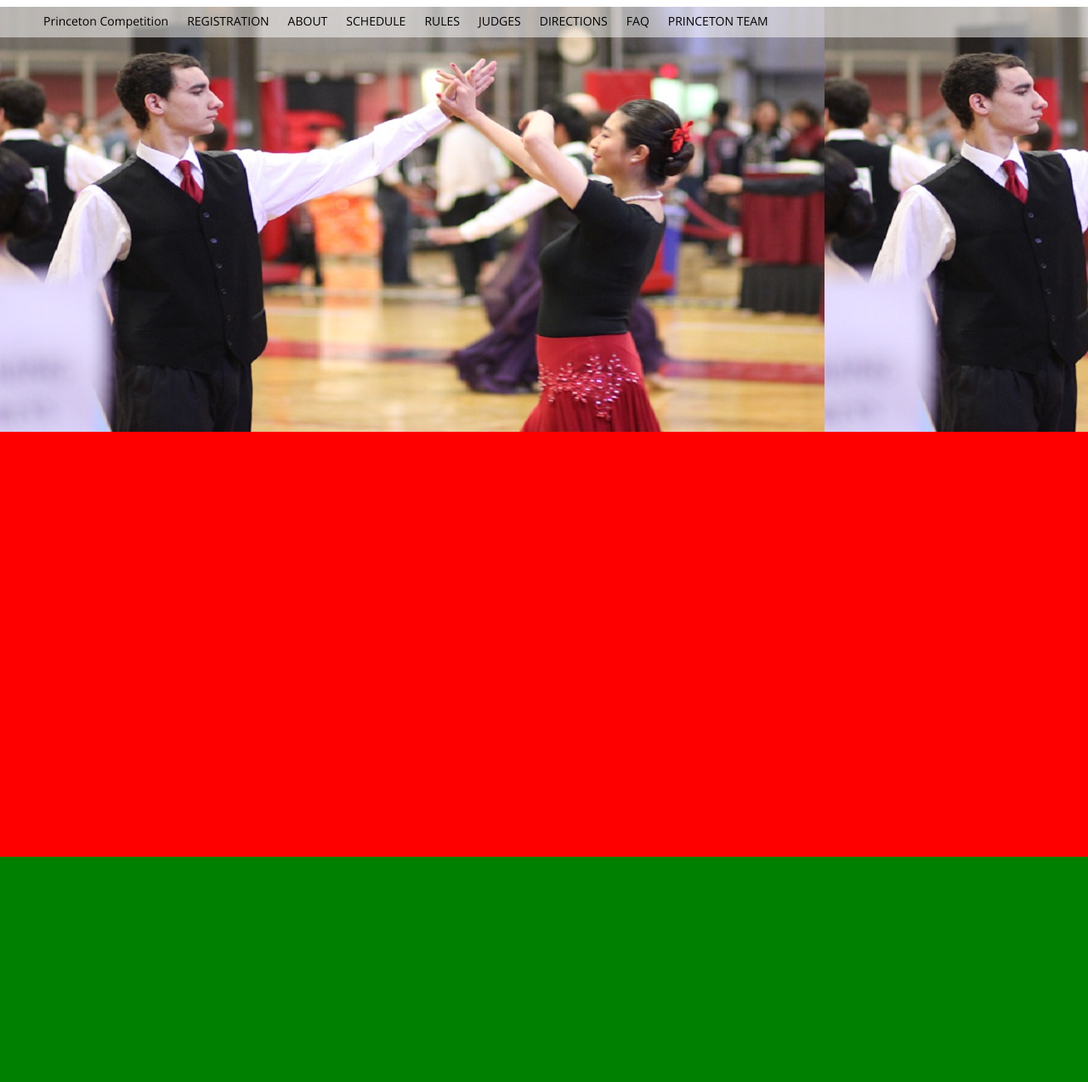
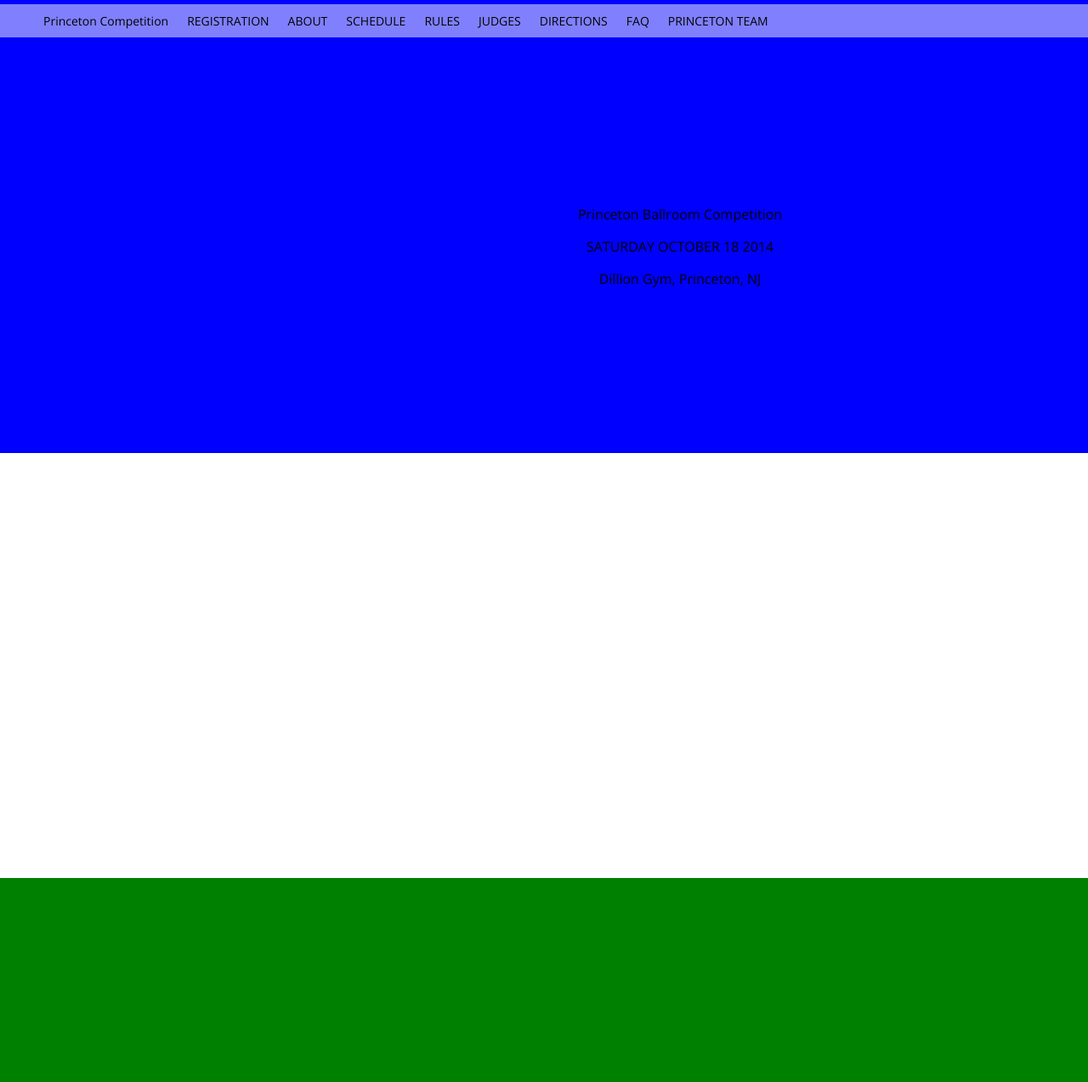
Before and after one commit to katelee168/pb-competition, a PHP site: page / in a window 1280 px wide. Shown: the top 1273 px of the page at 85% size. Run offline with PHP 8.4, Linux system fonts and the light colour scheme; some libraries are stand-ins or nearby versions.

Commit message:
initial styling of home page

```diff
--- a/ballroom.css
+++ b/ballroom.css
@@ -3,6 +3,11 @@ body {
 	font-weight: 300;
 	font-size: 1em;
 	text-rendering:optimizeLegibility;
+}
+
+a {
+	text-decoration: none;
+	font-color:black;
 }
 
 /* Navigation bar */
@@ -55,14 +60,27 @@ li {
 }
 
 #main {
-	background-image: url('main-background.jpg');
+	/*background-image: url('main-background.jpg');*/
 	background-color: blue;
-
+	height:533px;
+	margin-top: -8px;
 	z-index: -1;
 }
 
+#main-right {
+	margin-left:25%;
+	position:relative;
+	width: 75%;
+
+	height:100px;
+	padding-top:225px;
+	padding-bottom:208px;
+
+	text-align: center;
+}
+
 #about {
-	background-color: red;
+
 }
 
 #sch {
@@ -122,20 +140,26 @@ li {
 	text-align: center;
 }
 
+/* Selecting login or registration */
 #reg-sign {
 	width:100%;
-	height: 50px;
-
-	padding-top:0px;
-	padding-bottom:0px;
 }
 
 .reg-sign-selector {
 	width:50%;
 	margin:0;
 	background-color: purple;
+
+	padding-top: 10px;
+	padding-bottom: 10px;
 }
 
+.reg-sign-selector:hover {
+	background-color: rgba(255,255,255,.7);
+}
+
+
+/* Form styling */
 input {
 	padding: 10px;
 	width: 100%;
@@ -145,13 +169,11 @@ input {
 	margin-top: 10px;
 }
 
-input [type=submit] {
-	border-width: 2px;
-	border-color: red;
+input[type=submit] {
+	background-color: red;
 }
 
-#submit {
-	border-width: 2px;
-	border-color: red;
+input[type=submit]:hover {
+	background-color: rgba(255,255,255,.7);
 }
 /* http://colorschemedesigner.com/csd-3.5/#0h41Ow0w0w0w0*/
--- a/index.html
+++ b/index.html
@@ -29,6 +29,11 @@
 	    	<h1>Hello {{katherine}}!</h1>
     	</div>-->
     	<div id="main" class="home-blocks">
+            <div id="main-right">
+                <p>Princeton Ballroom Competition</p>
+                <p>SATURDAY OCTOBER 18 2014</p>
+                <p>Dillion Gym, Princeton, NJ</p>
+            </div>
     	</div>
         <div id="about" class="home-blocks">
         </div>
```
